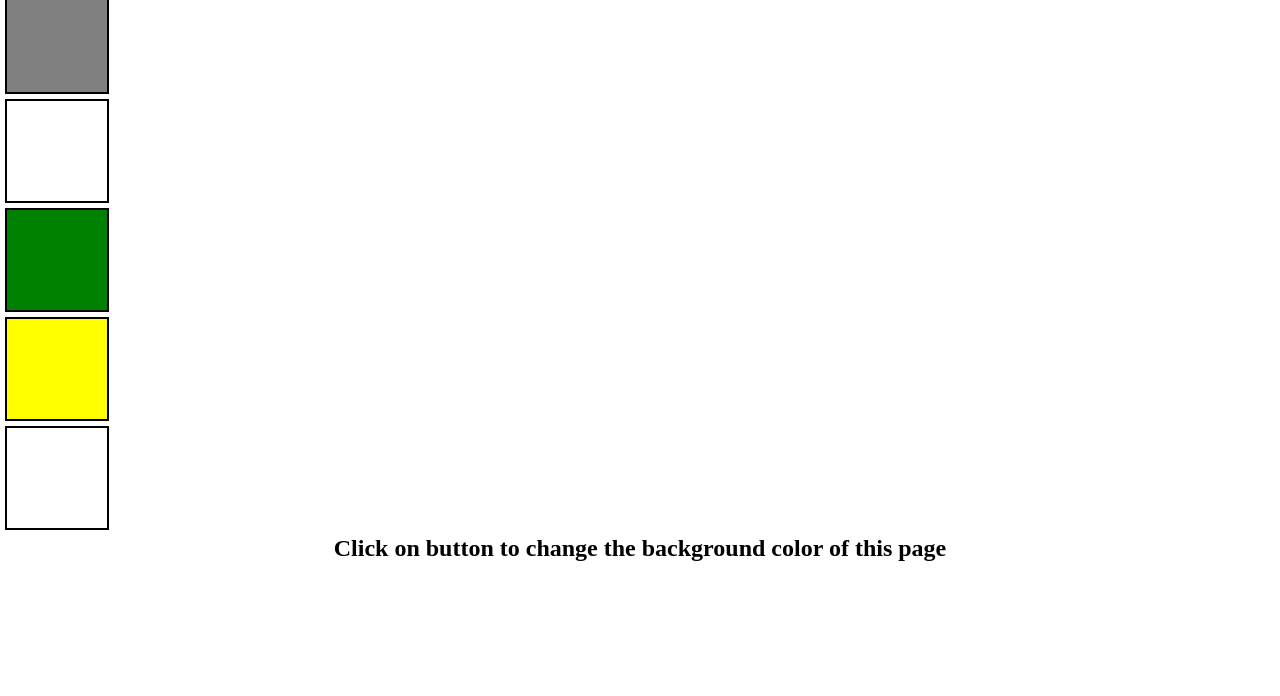
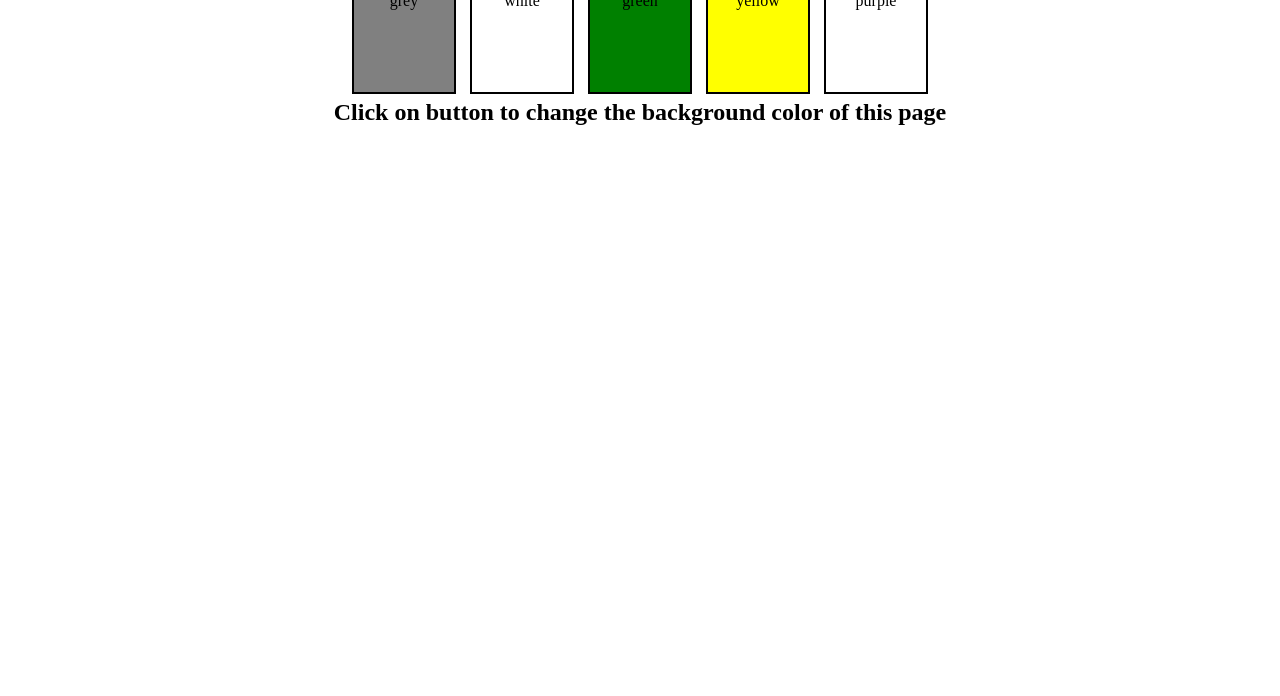
Before and after one commit to vaibhavnagargoje/java-script, a plain HTML site: page Project_1/index.html in a window 1280 px wide. Shown: the part 104-800 px from the top of the page. Drawn offline with Linux system fonts and the light colour scheme.

Commit message:
css changes for alignment css

```diff
--- a/Project_1/index.html
+++ b/Project_1/index.html
@@ -16,11 +16,11 @@
 
 
         <h1> this is color swithcher </h1>
-        <span class="button" id="grey"></span>
-        <span class="button" id="white"></span>
-        <span class="button" id="green"></span>
-        <span class="button" id="yellow"></span>
-        <span class="button" id="purple"></span>
+        <span class="button" id="grey">grey</span>
+        <span class="button" id="white">white</span>
+        <span class="button" id="green">green</span>
+        <span class="button" id="yellow">yellow</span>
+        <span class="button" id="purple">purple</span>
 
 
         <h2>
--- a/Project_1/style.css
+++ b/Project_1/style.css
@@ -24,10 +24,13 @@
     width: 50px;
 }
 
+span{
+    display: flex;
+}
 .canvas{
     /* justify-content: space-evenly; */
     text-align: center;
-    justify-content: center;
+    /* justify-content: center; */
 }
 .button{
     position: relative;
@@ -35,7 +38,7 @@
     height: 100px;
     width: 100px;
     border:2px solid black;
-    display: flex;
+    display: inline-block;
 
 
 }
@@ -57,3 +60,12 @@
 #yellow{
     background-color: yellow;
 }
+#purple{
+    display: block;
+    justify-content: center;
+    display: inline-block;
+    align-items: center;
+    text-align: center;
+
+
+}
```
